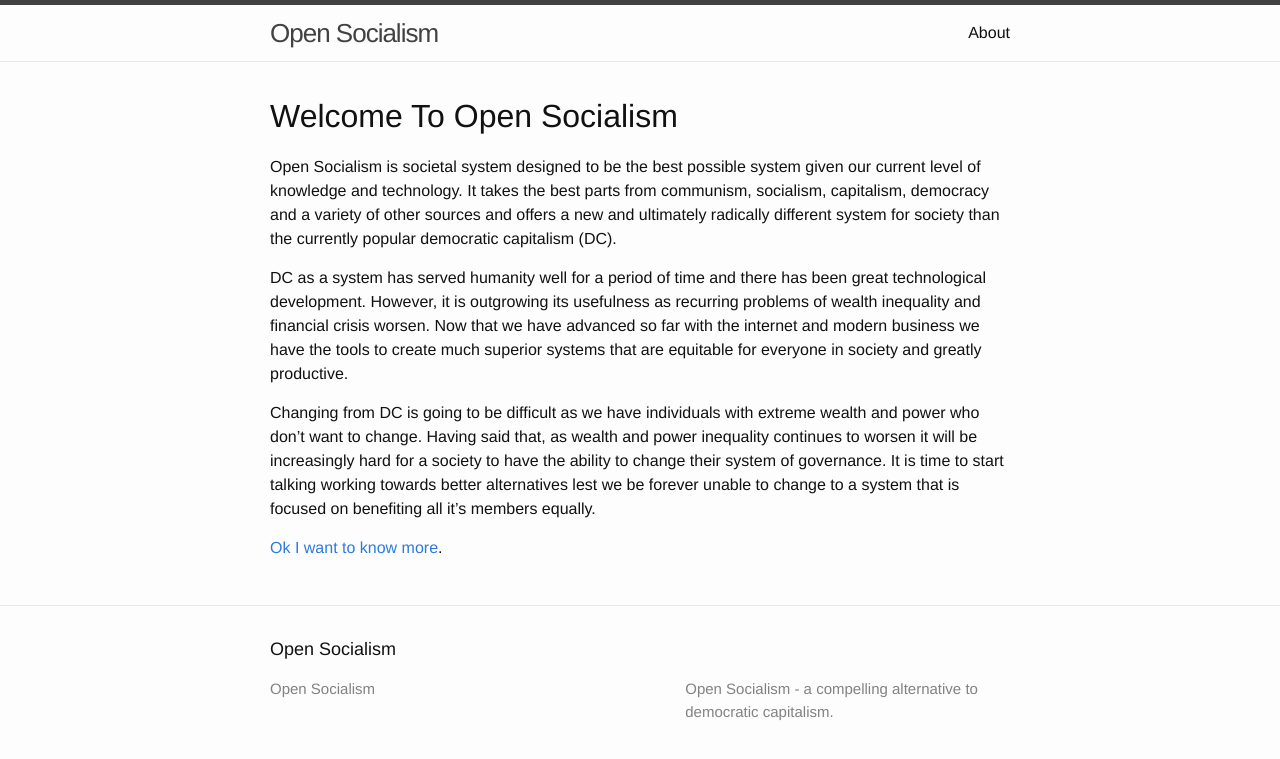
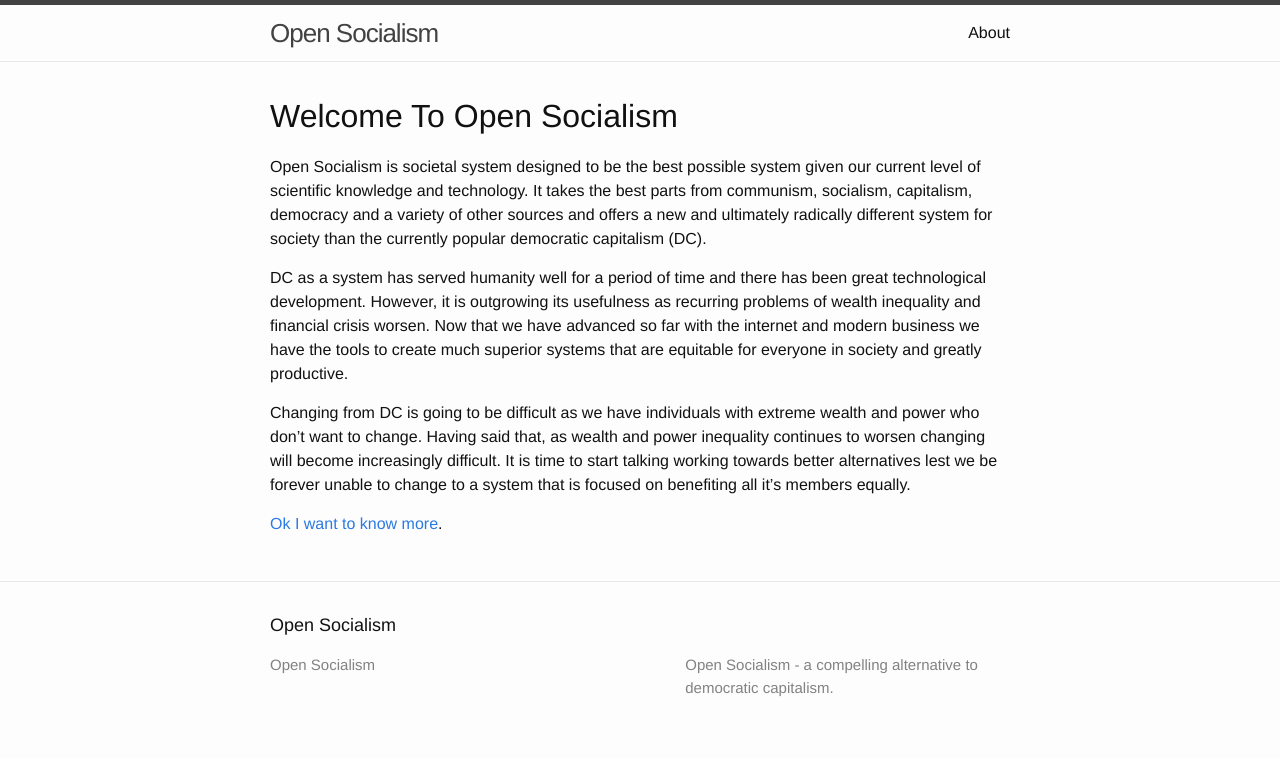
Before and after one commit to open-socialism/open-socialism-site, a Jekyll site: the page built from index.md, in a window 1280 px wide. Shown: the top 759 px of the page. Built offline with Jekyll 4.4.1, drawn with Linux system fonts in a browser that asks for light colours.

Commit message:
index tweaks

```diff
--- a/index.md
+++ b/index.md
@@ -4,10 +4,10 @@ layout: default
 
 # Welcome To Open Socialism
 
-Open Socialism is societal system designed to be the best possible system given our current level of knowledge and  technology. It takes the best parts from communism, socialism, capitalism, democracy and a variety of other sources and offers a new and ultimately radically different system for society than the currently popular democratic capitalism (DC).
+Open Socialism is societal system designed to be the best possible system given our current level of scientific knowledge and  technology. It takes the best parts from communism, socialism, capitalism, democracy and a variety of other sources and offers a new and ultimately radically different system for society than the currently popular democratic capitalism (DC).
 
 DC as a system has served humanity well for a period of time and there has been great technological development. However, it is outgrowing its usefulness as recurring problems of wealth inequality and financial crisis worsen. Now that we have advanced so far with the internet and modern business we have the tools to create much superior systems that are equitable for everyone in society and greatly productive.
 
-Changing from DC is going to be difficult as we have individuals with extreme wealth and power who don't want to change. Having said that, as wealth and power inequality continues to worsen it will be increasingly hard for a society to have the ability to change their system of governance. It is time to start talking working towards better alternatives lest we be forever unable to change to a system that is focused on benefiting all it's members equally.
+Changing from DC is going to be difficult as we have individuals with extreme wealth and power who don't want to change. Having said that, as wealth and power inequality continues to worsen changing will become increasingly difficult. It is time to start talking working towards better alternatives lest we be forever unable to change to a system that is focused on benefiting all it's members equally.
 
 [Ok I want to know more](introduction.md).
```
